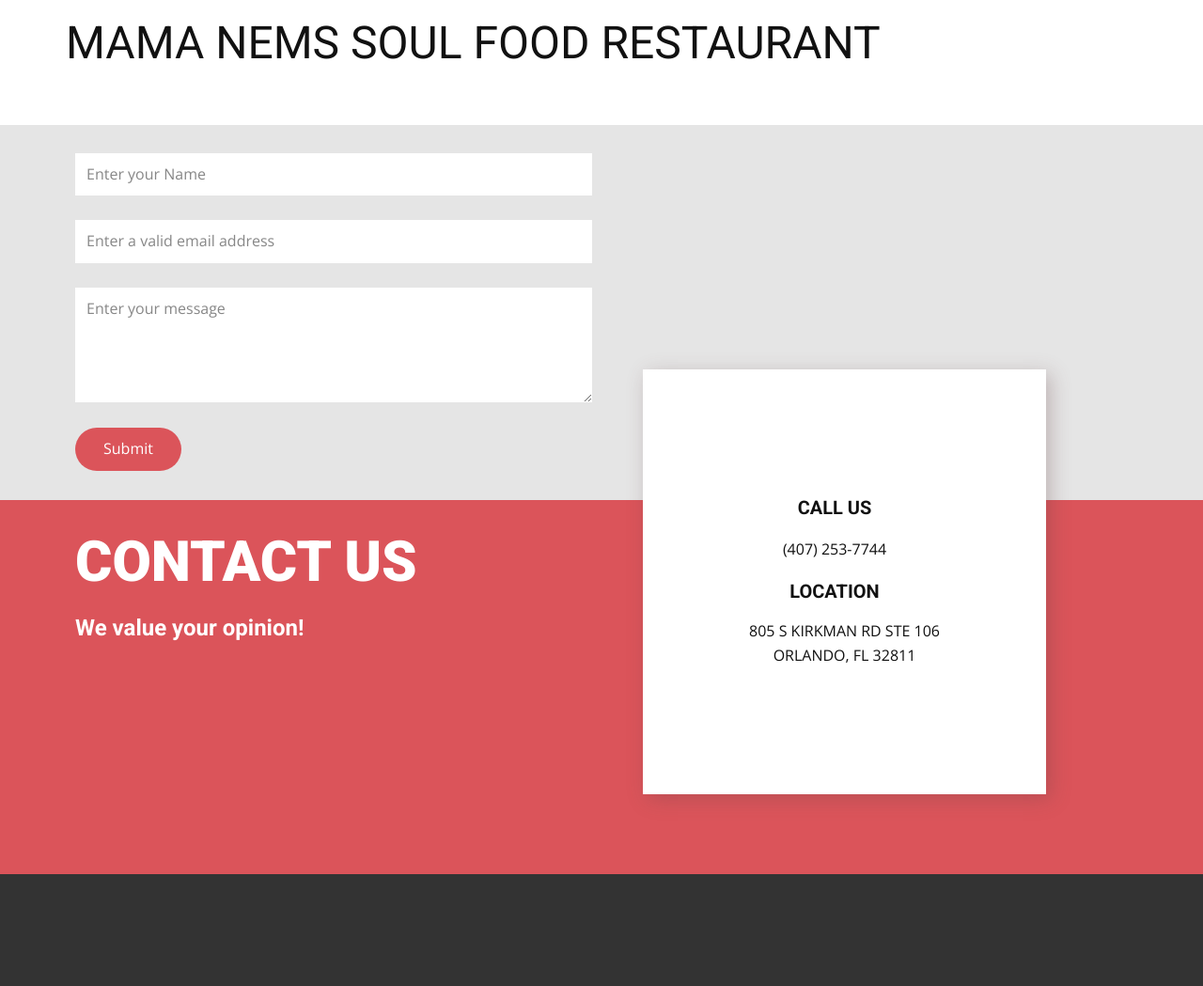
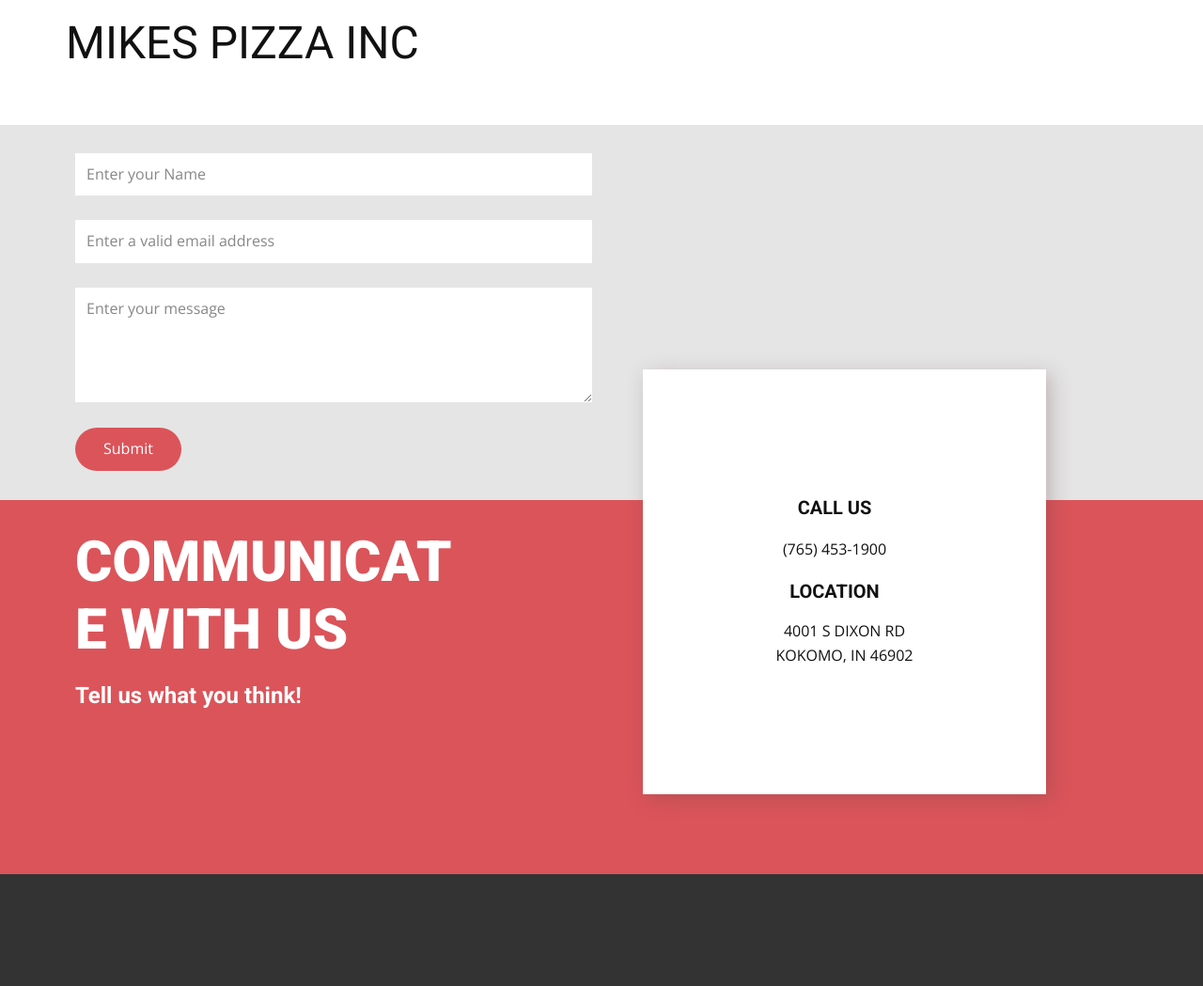
Before and after one commit to runacode/Mike, a PHP site: page / in a window 1280 px wide. Shown: the top 1049 px of the page at 94% size. Run offline with PHP 8.4, Linux system fonts and the light colour scheme.

Commit message:
Update index.php

```diff
--- a/index.php
+++ b/index.php
@@ -1,7 +1,7 @@
-<?php $company = "MAMA NEMS SOUL FOOD RESTAURANT";
-$phone = "(407) 253-7744";
-	$address1 = "805 S KIRKMAN RD STE 106";
-	$address2 = "ORLANDO, FL 32811";
+<?php $company = "MIKES PIZZA INC";
+$phone = "(765) 453-1900";
+	$address1 = "4001 S DIXON RD";
+	$address2 = "KOKOMO, IN 46902";
 ?>
 <!DOCTYPE html>
 <html style="font-size: 16px;">
@@ -73,8 +73,8 @@ $phone = "(407) 253-7744";
 
                   </div>
                 </div>
-                <h3 class="u-text u-text-7">Contact us</h3>
-                <h6 class="u-text u-text-8">We value your opinion!</h6>
+                <h3 class="u-text u-text-7">communicate with us</h3>
+                <h6 class="u-text u-text-8">Tell us what you think!</h6>
               </div>
             </div>
           </div>
```
